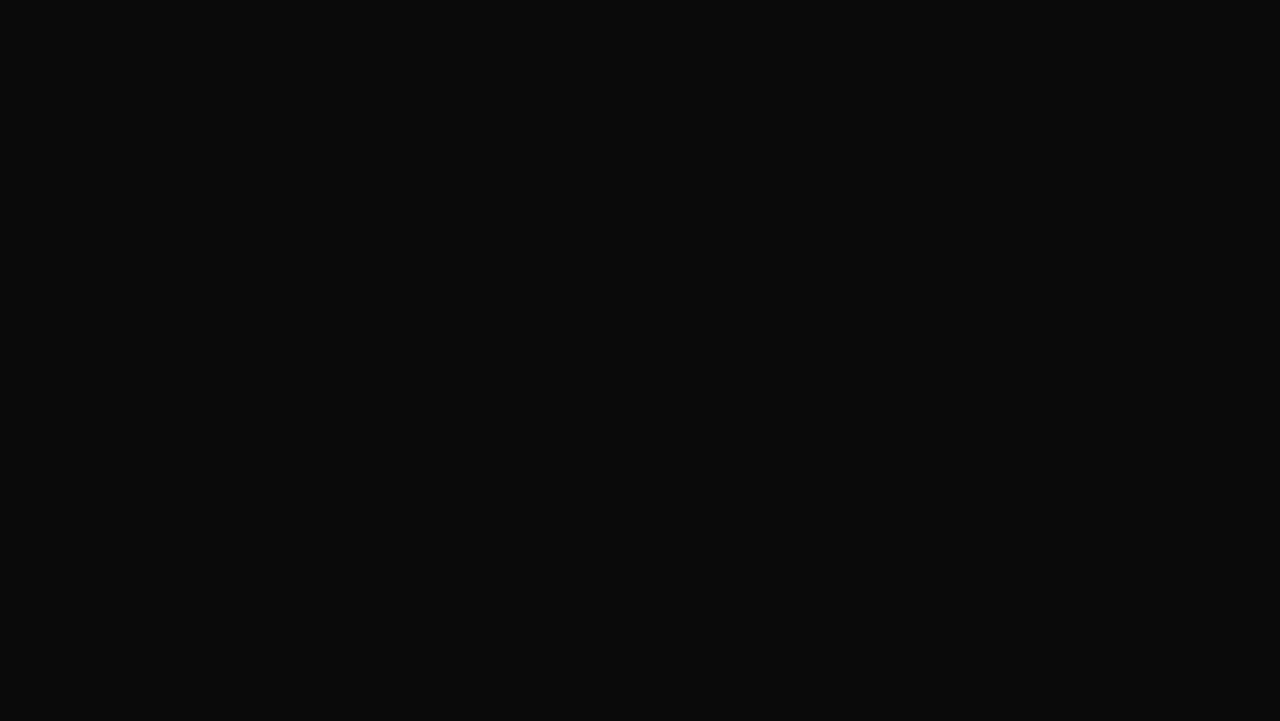
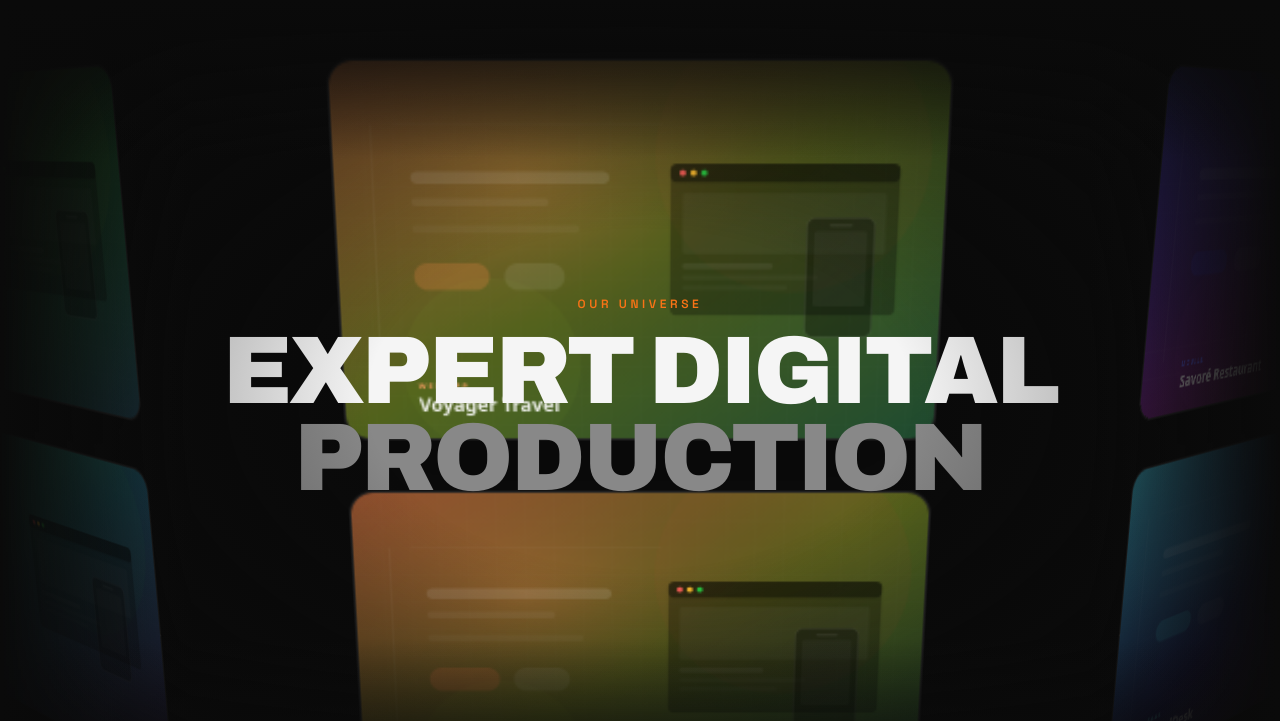
Before and after one commit to xmustafa5/agency-portifilo, a Next.js app: page / in a window 1280 px wide. Shown: the part 3569-4290 px from the top of the page. Built offline with nearby package versions, Linux system fonts and the light colour scheme.

Commit message:
-emotional damige

```diff
--- a/components/DepthGallery.tsx
+++ b/components/DepthGallery.tsx
@@ -1,7 +1,7 @@
 'use client'
 
 import { useRef, useEffect, useCallback } from 'react'
-import { gsap, ScrollTrigger, useGSAP } from '@/lib/gsap'
+import { gsap, useGSAP } from '@/lib/gsap'
 import { ProjectImage } from '@/components/ProjectImage'
 
 interface GalleryItem {
@@ -88,7 +88,7 @@ function CylinderRow({
               height: '175px',
               marginLeft: '-140px',
               marginTop: '-87px',
-              transform: `rotateY(${angle}deg) translateZ(-${RADIUS}px)`,
+              transform: `rotateY(${angle}deg) translateZ(${RADIUS}px)`,
               backfaceVisibility: 'hidden',
             }}
           >
@@ -123,30 +123,21 @@ export function DepthGallery() {
 
   useGSAP(
     () => {
-      // Pin the viewport
-      ScrollTrigger.create({
-        trigger: pinRef.current,
-        start: 'top top',
-        end: 'bottom bottom',
-        pin: viewportRef.current,
-        pinSpacing: false,
-      })
-
       const scrubConfig = {
         trigger: pinRef.current,
-        start: 'top top',
-        end: 'bottom bottom',
-        scrub: 1,
+        start: 'top bottom',
+        end: 'bottom top',
+        scrub: 0.8,
       }
 
       // Row 1 (top) — clockwise
-      gsap.to(row1Ref.current, { rotateY: 360, ease: 'none', scrollTrigger: scrubConfig })
+      gsap.to(row1Ref.current, { rotateY: 180, ease: 'none', scrollTrigger: scrubConfig })
 
-      // Row 2 (middle) — counter-clockwise, 1.5x speed
-      gsap.to(row2Ref.current, { rotateY: -540, ease: 'none', scrollTrigger: { ...scrubConfig } })
+      // Row 2 (middle) — counter-clockwise
+      gsap.to(row2Ref.current, { rotateY: -270, ease: 'none', scrollTrigger: { ...scrubConfig } })
 
-      // Row 3 (bottom) — clockwise, 1.25x speed
-      gsap.to(row3Ref.current, { rotateY: 450, ease: 'none', scrollTrigger: { ...scrubConfig } })
+      // Row 3 (bottom) — clockwise, different speed
+      gsap.to(row3Ref.current, { rotateY: 220, ease: 'none', scrollTrigger: { ...scrubConfig } })
 
       // Scene tilt on scroll
       gsap.fromTo(sceneRef.current, { rotateX: -12 }, {
@@ -193,10 +184,10 @@ export function DepthGallery() {
 
   return (
     <section id="gallery">
-      <div ref={pinRef} style={{ height: '250vh' }}>
+      <div ref={pinRef} className="relative h-screen">
         <div
           ref={viewportRef}
-          className="h-screen w-full overflow-hidden relative"
+          className="h-full w-full overflow-hidden relative"
           style={{ perspective: '1200px' }}
         >
           {/* Title overlay */}
```
